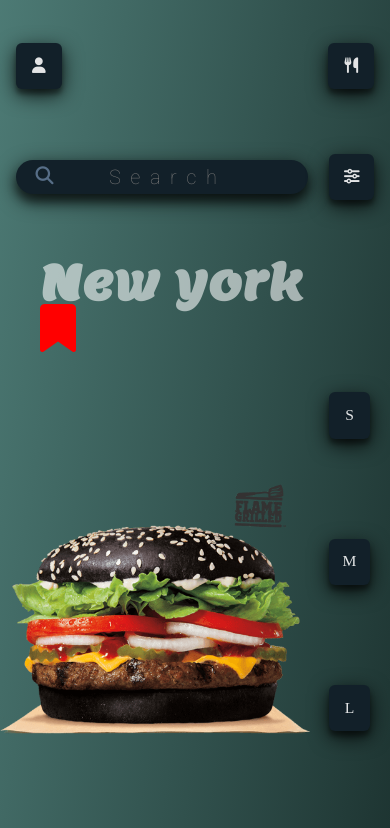
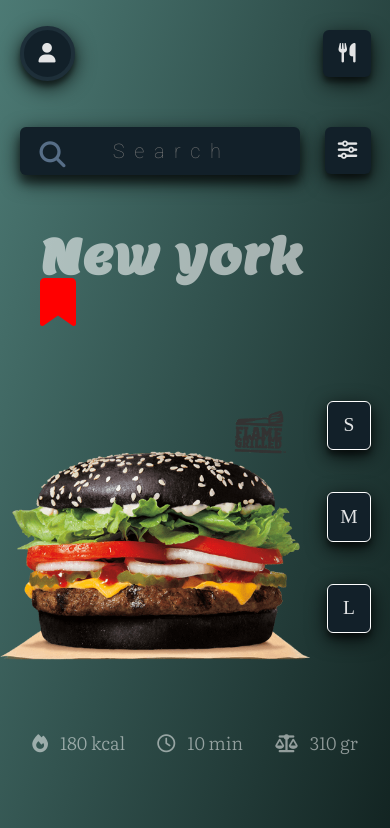
Before and after one commit to thewolf003/thewolf003.github.io, a plain HTML site: page index.html in a window 390 px wide. Shown: the top 828 px of the page. Drawn offline with Linux system fonts and the light colour scheme; a web font is replaced by a local one.

Commit message:
v0 Estilos

```diff
--- a/index.css
+++ b/index.css
@@ -9,7 +9,7 @@
         width: 100vw;
         overflow-x: hidden;
         line-height: 1.4705882353;
-        background: rgb(255, 255, 255);
+        background: rgba(32,89,82,255) linear-gradient(to bottom right, rgba(255, 255, 255, 0.2) , rgba(0, 0, 0,0.8));
         margin: 0;
         padding: 0;
         height: auto;
@@ -20,17 +20,22 @@
         overflow-x: hidden;
         display: inline-block;
         width: 100%;
-        height: 2550px;
-        background: rgba(32,89,82,255) linear-gradient(to bottom right, rgba(255, 255, 255, 0.2) , rgba(0, 0, 0,0.8));;
+        background: rgba(32,89,82,255) linear-gradient(to bottom right, rgba(255, 255, 255, 0.2) , rgba(0, 0, 0,0.8));
         margin: auto;
-
     }
     .titlebar{
         display: flex;
         align-items: center;
-        padding: 4vw;
+        padding: 5vw;
         max-width: 100%;
-        height: 12vh;
+        height: 8vh;
+    }
+    #user{
+        border-radius: 28px;
+        border: 4px solid #1e2f39;
+    }
+    #sm{
+        border: 1px solid white;
     }
     .user-profile{
         max-width: 50%;
@@ -54,6 +59,7 @@
         justify-content: center;
         box-shadow: 0 8px 8px 0 rgba(0, 0, 0, 0.4), 0 6px 20px 0 rgba(0, 0, 0, 0.8);
     }
+
     .menu{
         width: 50%;
         height: 100%;
@@ -66,14 +72,13 @@
         align-items: center;
         max-width: 100%;
         justify-content: space-around;
-        padding-left: 4vw;
-        padding-right: 4vw;
+        padding-left: 5vw;
+        padding-right: 5vw;
         height: 10.5vh;
     }
     #searchtype{
         max-width: 100%;
-        width: 75vw;
-        height: 8.8vw;
+        width: 72vw;
         color: #576e87;
         box-shadow: 0 8px 8px 0 rgba(0, 0, 0, 0.4), 0 6px 20px 0 rgba(0, 0, 0, 0.8);
     }
@@ -91,7 +96,7 @@
     }
     .s-bar-container input{
         background: #122029;
-        border-radius: 20px;
+        border-radius: 6px;
         padding: 12px;
         font-family: Roboto, sans-serif;
         font-size: 20px;
@@ -104,22 +109,23 @@
     }
     label{
         margin-left: 20px;
+        margin-top: 10px;
         position: absolute;
     }
     .fa-search:before {
         content: "\f002";
     }
     .fa-search{
-        font-size: 18px;
+        font-size: 26px;
         color: #576e87;
     }
     .options{
         background: #122029;
         max-width: 50%;
         max-height: 100%;
-        width: 8.8vw;
-        height: 8.8vw;
-        font-size: 4vw;
+        width: 9vw;
+        height: 9vw;
+        font-size: 5vw;
         padding: 6px;
         border-radius: 6px;
         color: rgba(255, 255, 255, 0.882);
@@ -158,14 +164,14 @@
         width: 20%;
     }
     .sizes{
-        margin-right: 20px;
+        margin-right: 5vw;
         display: flex;
         flex-direction: column;
         justify-content: space-around;
         align-items: flex-end;
     }
     .sizes div{
-        margin-bottom:100px ;
+        margin-bottom: 5vh;
     }
     .banner:after {
         content: "";
@@ -176,7 +182,7 @@
         padding: 0 0 0 0;
         display: flex;
         justify-content: space-evenly;
-        height: 12vh;
+        height: 8vh;
         width: 100vw;
     }
     .data-col{
@@ -195,7 +201,7 @@
         max-width: 100vw;
         font-size: 20px;
         margin-top: 50px;
-        margin-bottom: 150px;
+        margin-bottom: 80px;
     }
     .buy{
         display: flex;
@@ -211,14 +217,14 @@
     }
     .button input{
         margin-right: 40px;
-        width: 200px;
+        width: 170px;
         border-radius: 90px;
         background-color: #122029;
         border: none;
         font-family: 'Literata', serif;
         color: rgba(255, 255, 255, 0.714);
-        font-size: 40px;
-        height: 80px;
+        font-size: 26px;
+        height: 60px;
         box-shadow: 0 8px 8px 0 rgba(0, 0, 0, 0.4), 0 6px 20px 0 rgba(0, 0, 0, 0.8);
     }
 }
```
